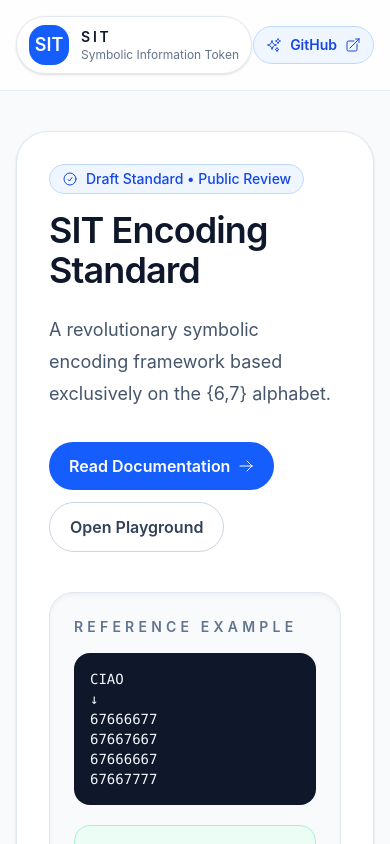
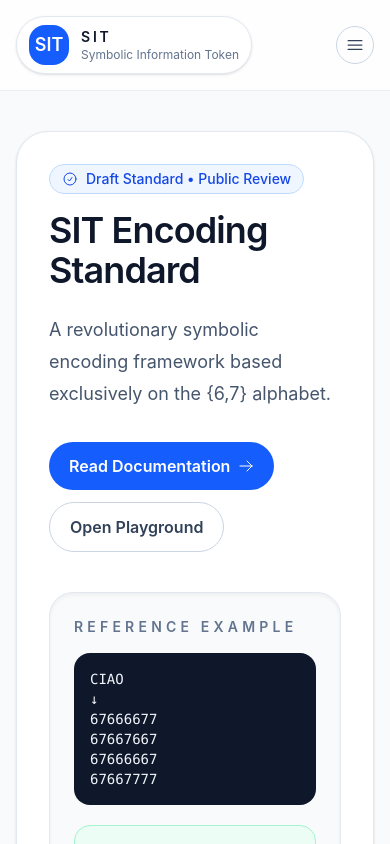
Before and after one commit to michelecoppi/sit, a React (Vite) app: page / in a window 390 px wide. Shown: the top 844 px of the page. Built offline with nearby package versions, Linux system fonts and the light colour scheme.

Commit message:
hamburger menu for mobile users

```diff
--- a/src/components/Layout.tsx
+++ b/src/components/Layout.tsx
@@ -1,4 +1,4 @@
-import { useEffect, useState, type ReactNode } from 'react'
+import { useEffect, useMemo, useState, type ReactNode } from 'react'
 import { NavLink } from 'react-router-dom'
 import { motion, AnimatePresence } from 'framer-motion'
 import {
@@ -10,6 +10,8 @@ import {
   AcademicCapIcon,
   ArrowTopRightOnSquareIcon,
   SparklesIcon,
+  Bars3Icon,
+  XMarkIcon,
 } from '@heroicons/react/24/outline'
 
 type LayoutProps = {
@@ -28,6 +30,17 @@ const navItems = [
 
 export default function Layout({ children, title }: LayoutProps) {
   const [showSecret, setShowSecret] = useState(false)
+  const [menuOpen, setMenuOpen] = useState(false)
+
+  const footerLinks = useMemo(
+    () => [
+      { href: 'https://github.com/michelecoppi/sit', label: 'GitHub' },
+      { href: '/rfc', label: 'RFC' },
+      { href: '/docs', label: 'Documentation' },
+    ],
+    [],
+  )
+
   useEffect(() => {
     document.title = `${title} | SIT Standard`
     const meta = document.querySelector('meta[name="description"]')
@@ -76,17 +89,63 @@ export default function Layout({ children, title }: LayoutProps) {
               )
             })}
           </nav>
+          <div className="flex items-center gap-2">
             <a
               href="https://github.com/michelecoppi/sit"
               target="_blank"
               rel="noreferrer"
-            className="inline-flex items-center gap-2 rounded-full border border-blue-200 bg-blue-50 px-3 py-2 text-sm font-semibold text-blue-700 transition hover:bg-blue-100 dark:border-blue-900 dark:bg-blue-950/40 dark:text-blue-200"
+              className="hidden md:inline-flex items-center gap-2 rounded-full border border-blue-200 bg-blue-50 px-3 py-2 text-sm font-semibold text-blue-700 transition hover:bg-blue-100 dark:border-blue-900 dark:bg-blue-950/40 dark:text-blue-200"
             >
               <SparklesIcon className="h-4 w-4" />
               GitHub
               <ArrowTopRightOnSquareIcon className="h-4 w-4" />
             </a>
+            <button
+              type="button"
+              onClick={() => setMenuOpen((value) => !value)}
+              className="inline-flex items-center justify-center rounded-full border border-slate-300 p-2 text-slate-700 transition hover:border-blue-400 hover:text-blue-600 dark:border-slate-700 dark:text-slate-200 md:hidden"
+              aria-label="Toggle menu"
+            >
+              {menuOpen ? <XMarkIcon className="h-5 w-5" /> : <Bars3Icon className="h-5 w-5" />}
+            </button>
           </div>
+        </div>
+
+        {menuOpen ? (
+          <div className="border-t border-slate-200 bg-white px-4 py-4 dark:border-slate-800 dark:bg-slate-950 md:hidden">
+            <div className="flex flex-col gap-2">
+              {navItems.map((item) => {
+                const Icon = item.icon
+                return (
+                  <NavLink
+                    key={item.href}
+                    to={item.href}
+                    onClick={() => setMenuOpen(false)}
+                    className={({ isActive }) =>
+                      `flex items-center gap-2 rounded-2xl px-3 py-2 text-sm font-medium transition ${
+                        isActive
+                          ? 'bg-blue-600 text-white'
+                          : 'text-slate-700 hover:bg-slate-100 dark:text-slate-200 dark:hover:bg-slate-800'
+                      }`
+                    }
+                  >
+                    <Icon className="h-4 w-4" />
+                    {item.label}
+                  </NavLink>
+                )
+              })}
+              <a
+                href="https://github.com/michelecoppi/sit"
+                target="_blank"
+                rel="noreferrer"
+                className="mt-2 inline-flex items-center gap-2 rounded-2xl border border-blue-200 bg-blue-50 px-3 py-2 text-sm font-semibold text-blue-700 dark:border-blue-900 dark:bg-blue-950/40 dark:text-blue-200"
+              >
+                <SparklesIcon className="h-4 w-4" />
+                GitHub
+              </a>
+            </div>
+          </div>
+        ) : null}
       </header>
 
       <main className="mx-auto max-w-7xl px-4 py-10 sm:px-6 lg:px-8">{children}</main>
@@ -98,9 +157,11 @@ export default function Layout({ children, title }: LayoutProps) {
             <div>Established 2026</div>
           </div>
           <div className="flex flex-wrap gap-4">
-            <a href="https://github.com/michelecoppi/sit" className="transition hover:text-blue-600">GitHub</a>
-            <a href="/rfc" className="transition hover:text-blue-600">RFC</a>
-            <a href="/docs" className="transition hover:text-blue-600">License</a>
+            {footerLinks.map((link) => (
+              <a key={link.label} href={link.href} className="transition hover:text-blue-600">
+                {link.label}
+              </a>
+            ))}
           </div>
         </div>
       </footer>
```
Lines whose indentation alone changed are shown as unchanged.
